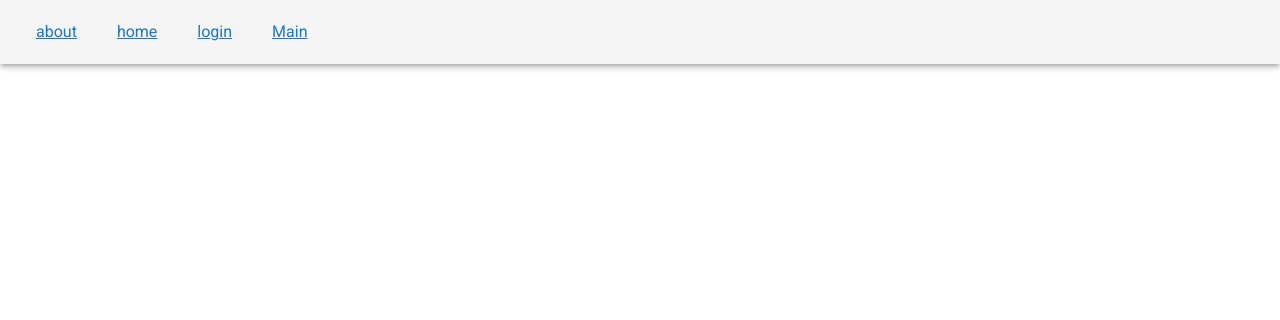
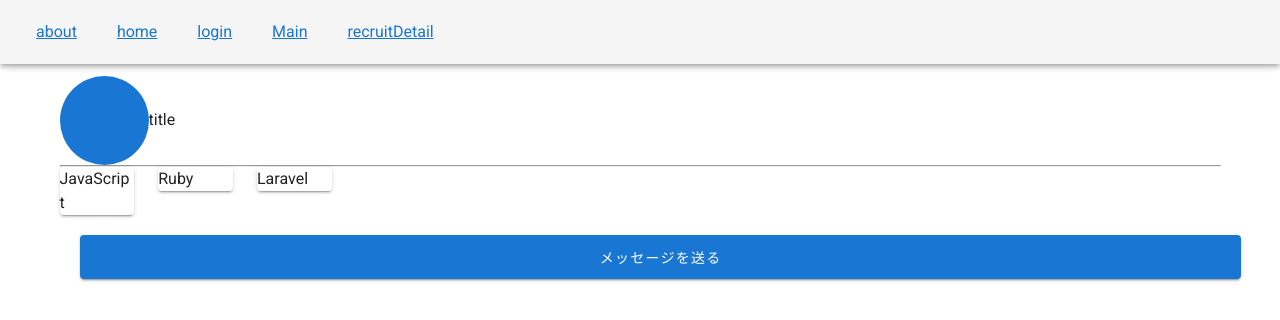
Before and after one commit to katayama8000/DEVPLA_UI, a Vue app: page /recruitDetail in a window 1280 px wide. Shown: the top 320 px of the page. Built offline with nearby package versions, Linux system fonts and the light colour scheme.

Commit message:
'recruitDetail'

```diff
--- a/src/App.vue
+++ b/src/App.vue
@@ -5,6 +5,7 @@
       <router-link to="home" class="pa-5">home</router-link>
       <router-link to="login" class="pa-5">login</router-link>
       <router-link to="main" class="pa-5">Main</router-link>
+      <router-link to="recruitDetail" class="pa-5">recruitDetail</router-link>
     </v-app-bar>
 
     <v-main>
--- a/src/router/index.js
+++ b/src/router/index.js
@@ -3,6 +3,7 @@ import VueRouter from 'vue-router'
 import Home from '../views/Home.vue'
 import Login from '../views/Login.vue'
 import Main from '../views/Main.vue'
+import recruitDetail from '../views/recruitDetail.vue'
 
 Vue.use(VueRouter)
 
@@ -29,6 +30,11 @@ const routes = [
     path: '/main',
     name: 'Main',
     component: Main
+  },
+  {
+    path: '/recruitDetail',
+    name: 'recruitDetail',
+    component: recruitDetail
   }
 ]
 
--- a/src/views/Main.vue
+++ b/src/views/Main.vue
@@ -4,7 +4,17 @@
     <div align="center">
       <v-row justify="center">
         <v-col cols="6">
-          <v-text-field label="検索" single-line outlined></v-text-field>
+          <v-text-field
+            v-model="message"
+            label="検索"
+            type="text"
+            single-line
+            outlined
+          >
+            <template v-slot:append-outer>
+              <v-btn color="primary">検索</v-btn>
+            </template>
+          </v-text-field>
         </v-col>
       </v-row>
       <h4 class="ma-5">カテゴリ人気順</h4>
--- /dev/null
+++ b/src/views/recruitDetail.vue
@@ -0,0 +1,76 @@
+<template>
+  <v-container>
+    <v-row>
+      <v-col><v-avatar color="primary" size="89" /><span>title</span></v-col>
+    </v-row>
+    <hr />
+    <v-row>
+      <v-col cols="1">
+        <v-card>JavaScript</v-card>
+      </v-col>
+      <v-col cols="1">
+        <v-card>Ruby</v-card>
+      </v-col>
+      <v-col cols="1">
+        <v-card>Laravel</v-card>
+      </v-col>
+    </v-row>
+    <v-btn block color="primary" shaped elevation="2" large class="ma-5">
+      メッセージを送る
+    </v-btn>
+  </v-container>
+</template>
+
+<script>
+export default {
+  data() {
+    return {
+      desserts: [
+        {
+          name: "Frozen Yogurt",
+          calories: 159,
+        },
+        {
+          name: "Ice cream sandwich",
+          calories: 237,
+        },
+        {
+          name: "Eclair",
+          calories: 262,
+        },
+        {
+          name: "Cupcake",
+          calories: 305,
+        },
+        {
+          name: "Gingerbread",
+          calories: 356,
+        },
+        {
+          name: "Jelly bean",
+          calories: 375,
+        },
+        {
+          name: "Lollipop",
+          calories: 392,
+        },
+        {
+          name: "Honeycomb",
+          calories: 408,
+        },
+        {
+          name: "Donut",
+          calories: 452,
+        },
+        {
+          name: "KitKat",
+          calories: 518,
+        },
+      ],
+    };
+  },
+};
+</script>
+
+<style>
+</style>
```
